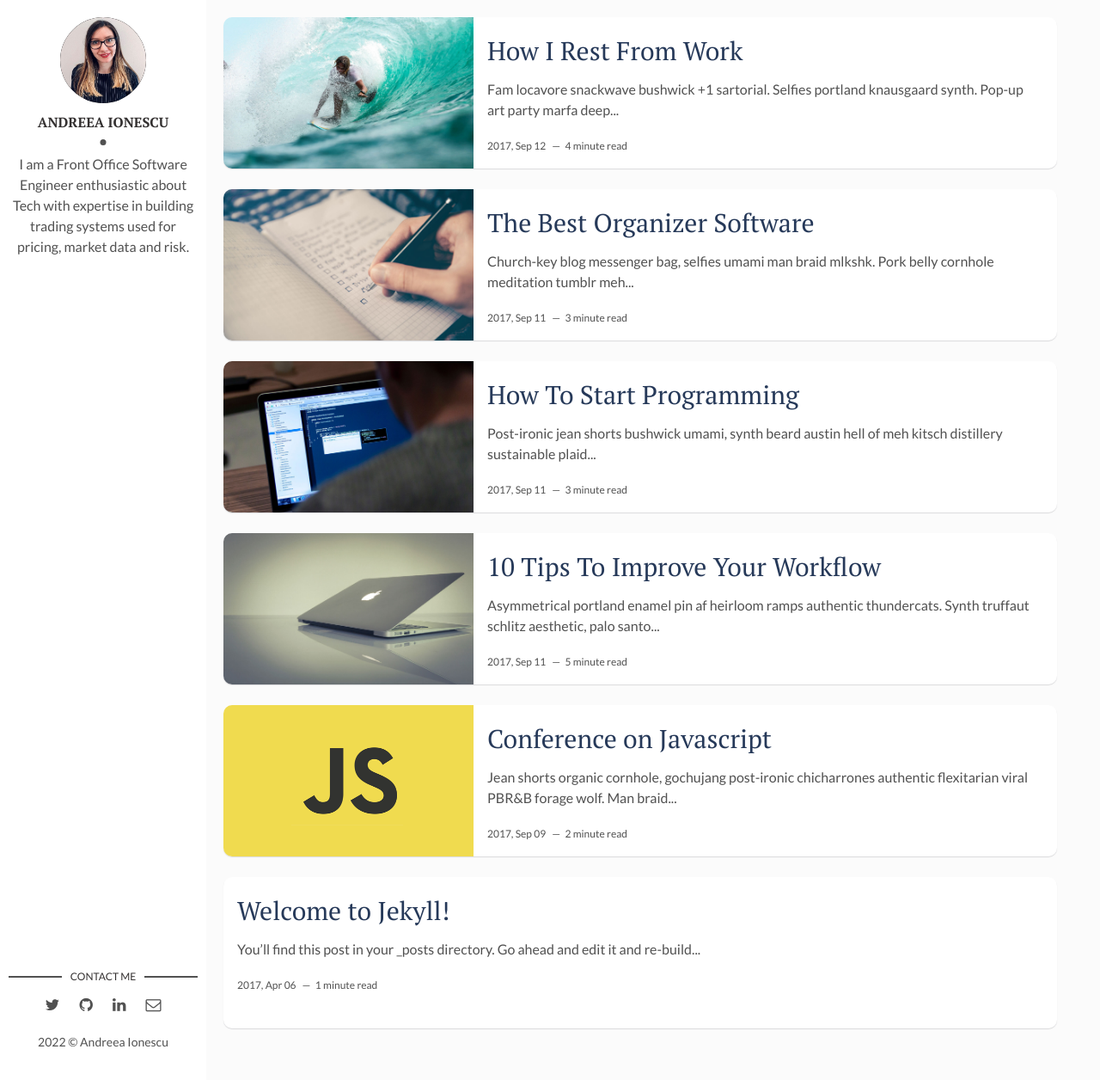
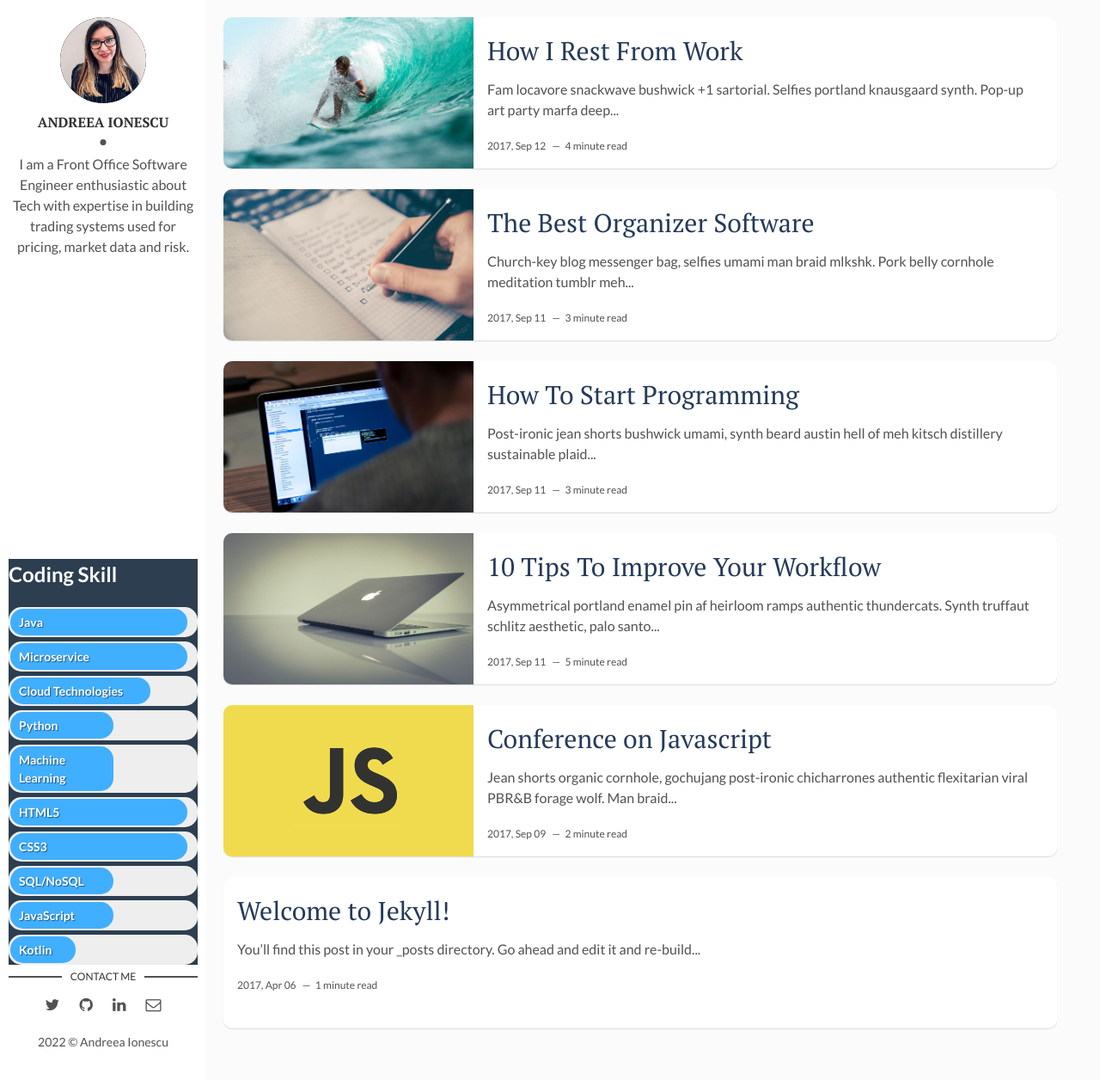
Before and after one commit to andreeaionescu/andreeaionescu.github.io, a Jekyll site: the page built from index.html, in a window 1280 px wide and 1256 px high. Shown: the whole window at 86% size. Built offline with Jekyll 4.4.1, drawn with Linux system fonts in a browser that asks for light colours; the list of posts is cut into pages by our own code.

Commit message:
Added skills section with css

```diff
--- a/_layouts/main.html
+++ b/_layouts/main.html
@@ -13,6 +13,39 @@ layout: default
     </div>
   </header> <!-- End Header -->
   <footer>
+    <section id="skills">
+      <div class="container portfolio-flex-grid">
+          <div class="row">
+              <div class="col-lg-12 text-center">
+                  <h2>Coding Skill</h2>
+              </div>
+          </div>
+
+          <div class="row">
+              <div class="col-lg-12">
+
+                  <div class="col-lg-6">
+                      <div class="bar expert" data-skill="Java"></div>
+                      <div class="bar front expert" data-skill="Microservice"></div>
+                      <div class="bar front advanced" data-skill="Cloud Technologies"></div>
+                      <div class="bar back intermediate" data-skill="Python"></div>
+                      <div class="bar back intermediate" data-skill="Machine Learning"></div>
+                  </div>
+
+                  <div class="col-lg-6">
+                      <div class="bar expert" data-skill="HTML5"></div>
+                      <div class="bar back expert" data-skill="CSS3"></div>
+                      <div class="bar front intermediate" data-skill="SQL/NoSQL"></div>
+                      <div class="bar back intermediate" data-skill="JavaScript"></div>
+                      <div class="bar front basic" data-skill="Kotlin"></div>
+                  </div>
+
+              </div>
+
+
+          </div>
+      </div>
+  </section>
     <section class="contact">
       <h3 class="contact-title">Contact me</h3>
       <ul>
--- a/assets/css/main.css
+++ b/assets/css/main.css
@@ -1479,3 +1479,75 @@ a.newer-posts:hover {
     font-size: 21px;
   }
 }
+
+/* Skills */
+@keyframes load{
+  from {
+      width: 0%
+  }
+}
+@-webkit-keyframes load{
+  from {
+      width: 0%
+  }
+}
+@-moz-keyframes load{
+  from {
+      width: 0%
+  }
+}
+@-o-keyframes load{
+  from {
+      width: 0%
+  }
+}
+
+.bar{
+  background-color: #EEE;
+  padding: 2px;
+  border-radius: 15px;
+  margin-bottom: 5px;
+  font-size: 14px;
+  color: #FFF;
+  font-weight: bold;
+  text-shadow: 1px 1px 1px rgba(0,0,0,0.5);
+}
+.bar::before{
+  content:  attr(data-skill);
+  background-color: #41afff;
+  display: inline-block;
+  padding: 5px 0 5px 10px;
+  border-radius: inherit;
+  animation: load 2s 0s;
+  -webkit-animation: load 2s 0s;
+  -moz-animation: load 2s 0s;
+  -o-animation: load 2s 0s;
+}
+
+.bar.front::before{
+  background-color: #41afff;
+}
+.bar.back::before{
+  background-color: #41afff;
+}
+
+.bar.learning::before{
+  width: calc(20% - 10px);
+}
+.bar.basic::before{
+  width: calc(40% - 10px);
+}
+.bar.intermediate::before{
+  width: calc(60% - 10px);
+}
+.bar.advanced::before{
+  width: calc(80% - 10px);
+}
+.bar.expert::before{
+  width: calc(100% - 10px);
+}
+
+#skills{
+  color: white;
+  background: #2c3e50;
+}
```
